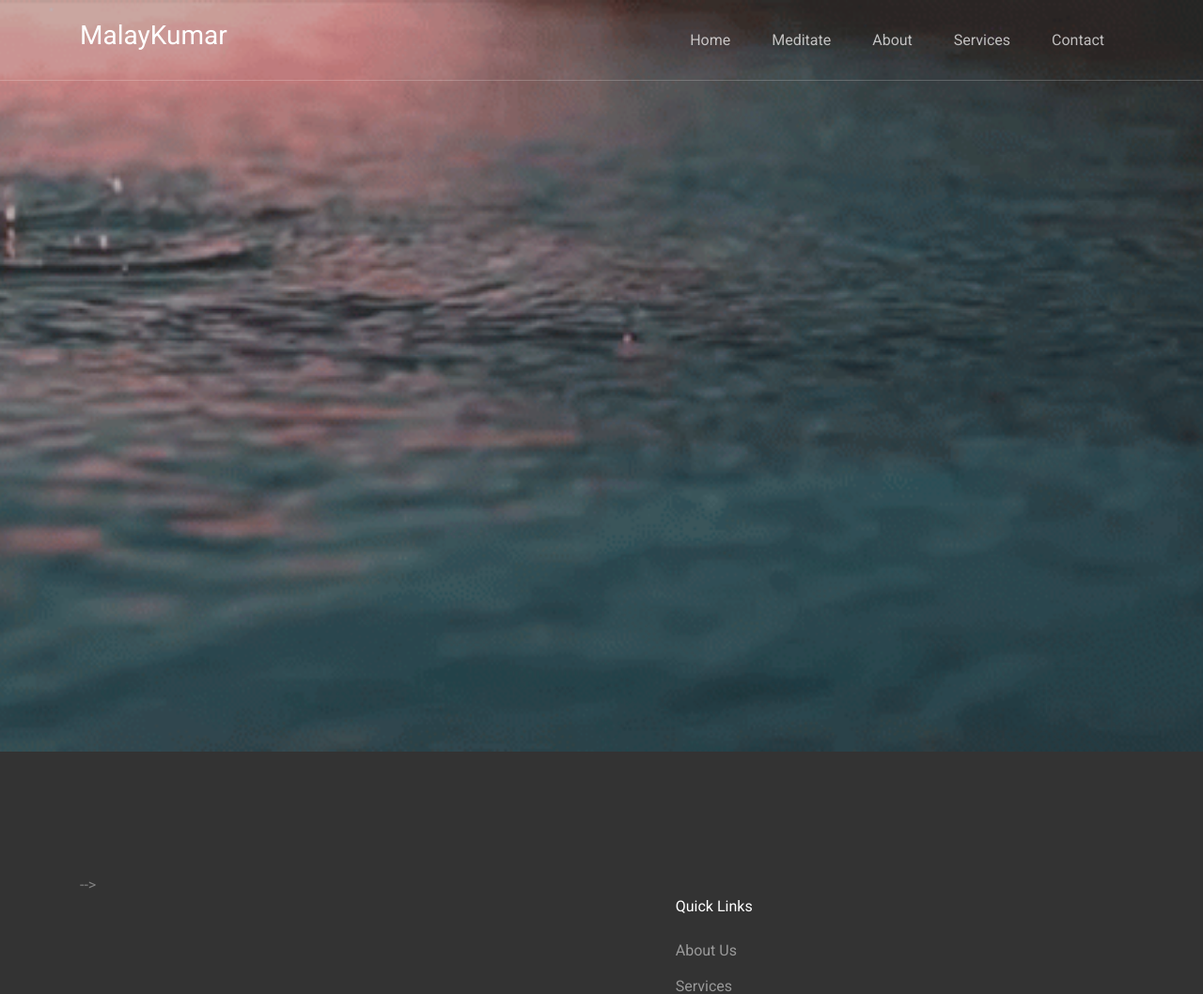
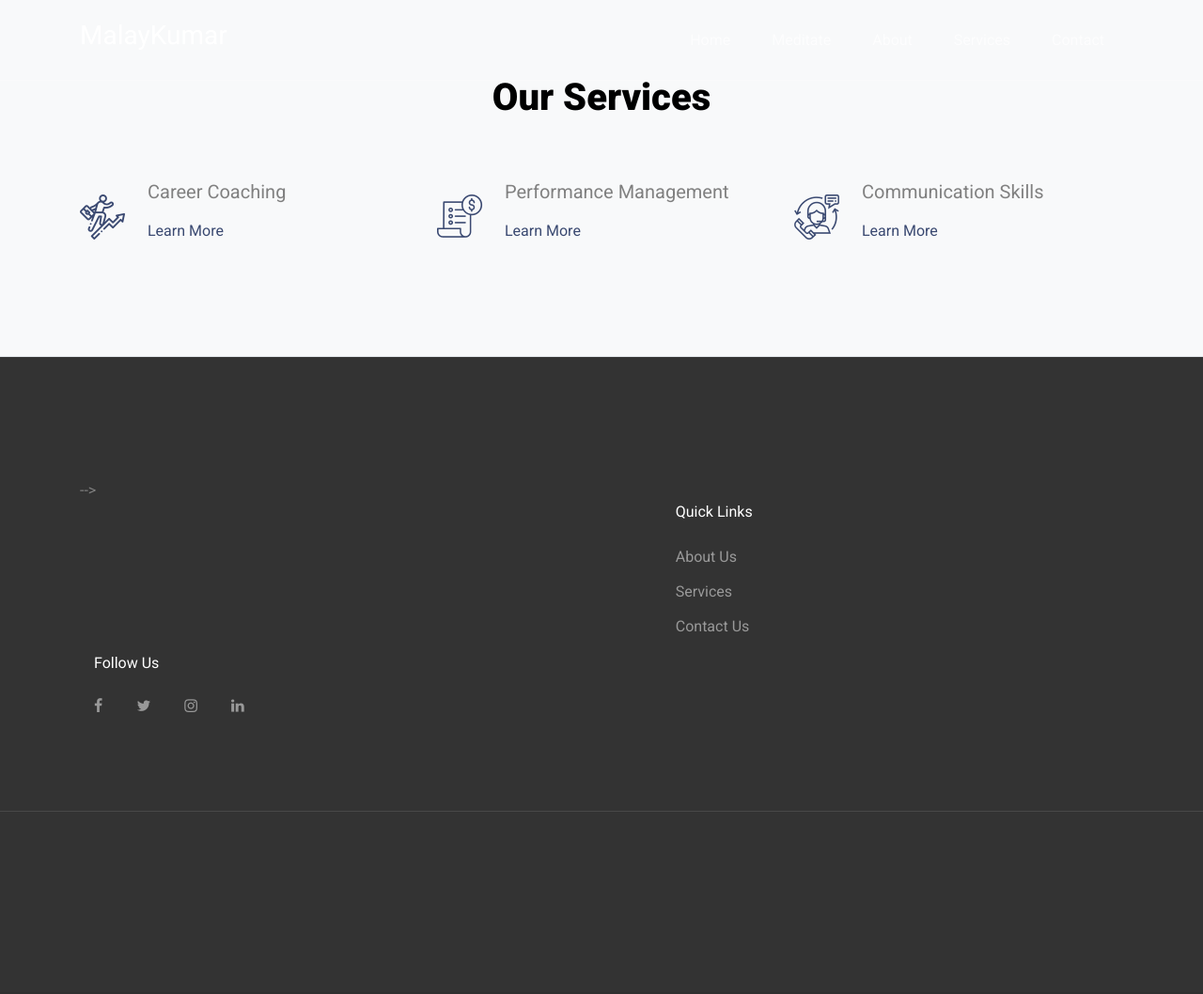
Before and after one commit to ninadsumant/malaykumar, a Flask app: page /mood in a window 1280 px wide; the page is wider, and only the part inside the window is pictured. Shown: the top 1058 px of that part at 94% size. After the commit the page ends 864 px from the top of that part, so only its background shows below. Run offline with Flask 2, Linux system fonts and the light colour scheme; some libraries are stand-ins or nearby versions; some web fonts are replaced.

Commit message:
minor changes

```diff
--- a/templates/mood.html
+++ b/templates/mood.html
@@ -69,20 +69,83 @@
     </header>
 
 
-
-    <div class="site-blocks-cover overlay" style="background-image: url(static/images/rain.gif);" data-aos="fade" id="home-section">
-      <div class="container">
-        <div class="row">
-
-          <!-- <div class="col-md-6 mt-lg-5 ml-auto text-left align-self-end align-self-md-center"> -->
-              <div class="col-md-7 mt-lg-5 ml-auto text-center align-self-end align-self-md-center">
+    <section class="site-section border-bottom bg-light" id="services-section" >
+        <div class="container">
+          <div class="row mb-5">
+            <div class="col-12 text-center">
+              <h2 class="section-title mb-3">Our Services</h2>
+            </div>
+          </div>
+          <div class="row align-items-stretch">
+            <div class="col-md-6 col-lg-4 mb-4 mb-lg-4" data-aos="fade-up">
+              <div class="unit-4 d-flex">
+                <div class="unit-4-icon mr-4"><span class="text-primary flaticon-career"></span></div>
+                <div>
+                  <h3>Career Coaching</h3>
+                  <p></p>
+                  <p><a href="#">Learn More</a></p>
+                </div>
+              </div>
+            </div>
+            <div class="col-md-6 col-lg-4 mb-4 mb-lg-4" data-aos="fade-up" data-aos-delay="100">
+              <div class="unit-4 d-flex">
+                <div class="unit-4-icon mr-4"><span class="text-primary flaticon-bill"></span></div>
+                <div>
+                  <h3>Performance Management</h3>
+                  <p></p>
+                  <p><a href="#">Learn More</a></p>
+                </div>
+              </div>
+            </div>
+            <div class="col-md-6 col-lg-4 mb-4 mb-lg-4" data-aos="fade-up" data-aos-delay="200">
+              <div class="unit-4 d-flex">
+                <div class="unit-4-icon mr-4"><span class="text-primary flaticon-customer-service"></span></div>
+                <div>
+                  <h3>Communication Skills</h3>
+                  <p></p>
+                  <p><a href="#">Learn More</a></p>
+                </div>
+              </div>
+            </div>
 
 
+            <!-- <div class="col-md-6 col-lg-4 mb-4 mb-lg-4" data-aos="fade-up" data-aos-delay="300">
+              <div class="unit-4 d-flex">
+                <div class="unit-4-icon mr-4"><span class="text-primary flaticon-plan"></span></div>
+                <div>
+                  <h3>Insurance Consulting</h3>
+                  <p>Lorem ipsum dolor sit amet consectetur adipisicing elit. Perferendis quis molestiae vitae eligendi at.</p>
+                  <p><a href="#">Learn More</a></p>
+                </div>
+              </div>
+            </div>
+            <div class="col-md-6 col-lg-4 mb-4 mb-lg-4" data-aos="fade-up" data-aos-delay="400">
+              <div class="unit-4 d-flex">
+                <div class="unit-4-icon mr-4"><span class="text-primary flaticon-growth"></span></div>
+                <div>
+                  <h3>Financial Investment</h3>
+                  <p>Lorem ipsum dolor sit amet consectetur adipisicing elit. Perferendis quis molestiae vitae eligendi at.</p>
+                  <p><a href="#">Learn More</a></p>
+                </div>
+              </div>
+            </div>
+            <div class="col-md-6 col-lg-4 mb-4 mb-lg-4" data-aos="fade-up" data-aos-delay="500">
+              <div class="unit-4 d-flex">
+                <div class="unit-4-icon mr-4"><span class="text-primary flaticon-award"></span></div>
+                <div>
+                  <h3>Financial Management</h3>
+                  <p>Lorem ipsum dolor sit amet consectetur adipisicing elit. Perferendis quis molestiae vitae eligendi at.</p>
+                  <p><a href="#">Learn More</a></p>
+                </div>
+              </div>
+            </div> -->
+
           </div>
+        </div>
+      </section>
 
-        </div>
-      </div>
-    </div>
+
+
     <footer class="site-footer">
       <div class="container">
         <div class="row">
```
